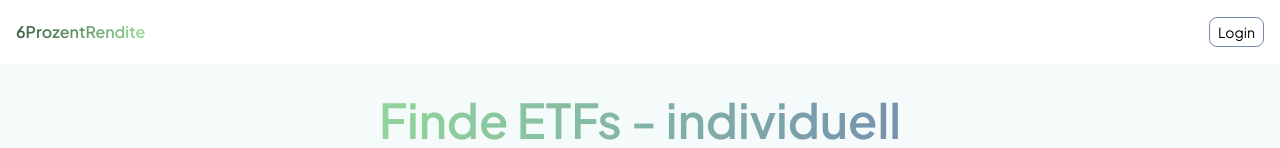
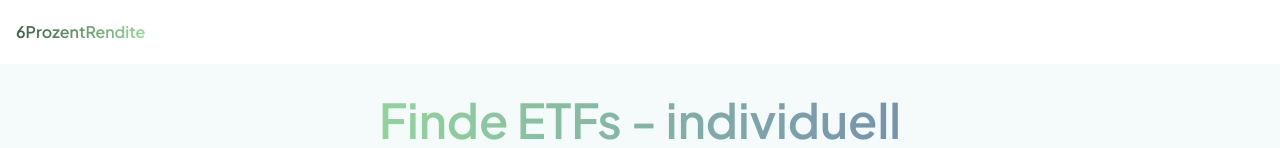
Before and after one commit to KyleKreuter/6ProzentRendite-frontend, a React (Vite) app: page / in a window 1280 px wide. Shown: the top 148 px of the page. Built offline with nearby package versions, Linux system fonts and the light colour scheme.

Commit message:
"Remove Login button from NavBarComponent to simplify layout"

```diff
--- a/src/components/navbar/NavBarComponent.jsx
+++ b/src/components/navbar/NavBarComponent.jsx
@@ -6,12 +6,6 @@ const NavBarComponent = () => {
     return (
         <div className={"h-16 flex items-center justify-between px-4"}>
                 <CompanyNameComponent/>
-            <div>
-                <button
-                    className={"rounded-lg border px-2 py-1 border-pastel-blue hover:border-pastel-cyan hover:cursor-pointer transform transition-all duration-200"}>
-                    <p className={"text-sm"}>Login</p>
-                </button>
-            </div>
         </div>
     );
 };
```
